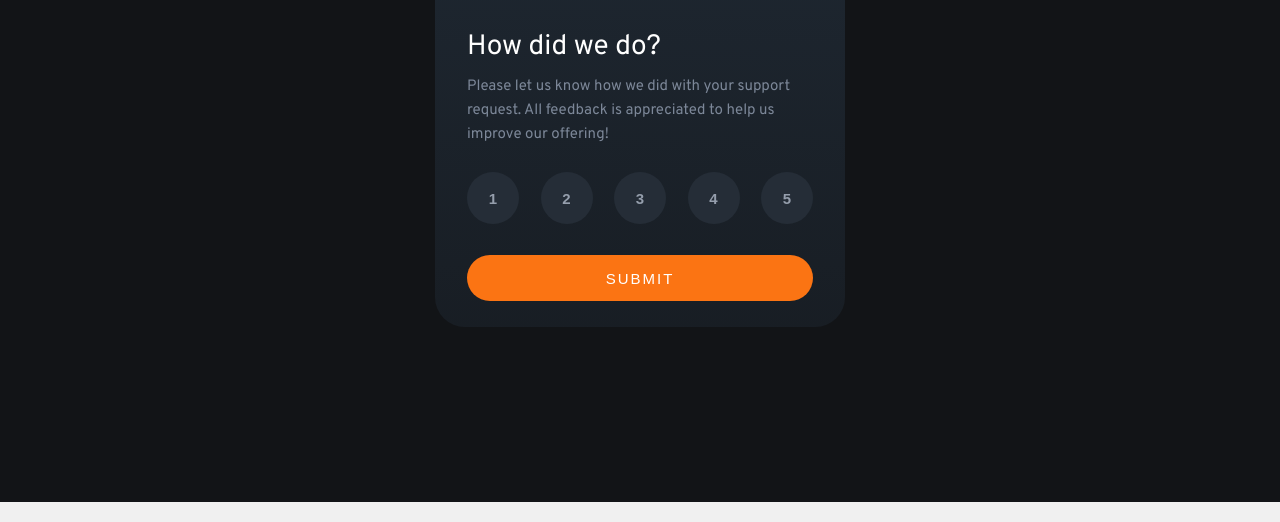
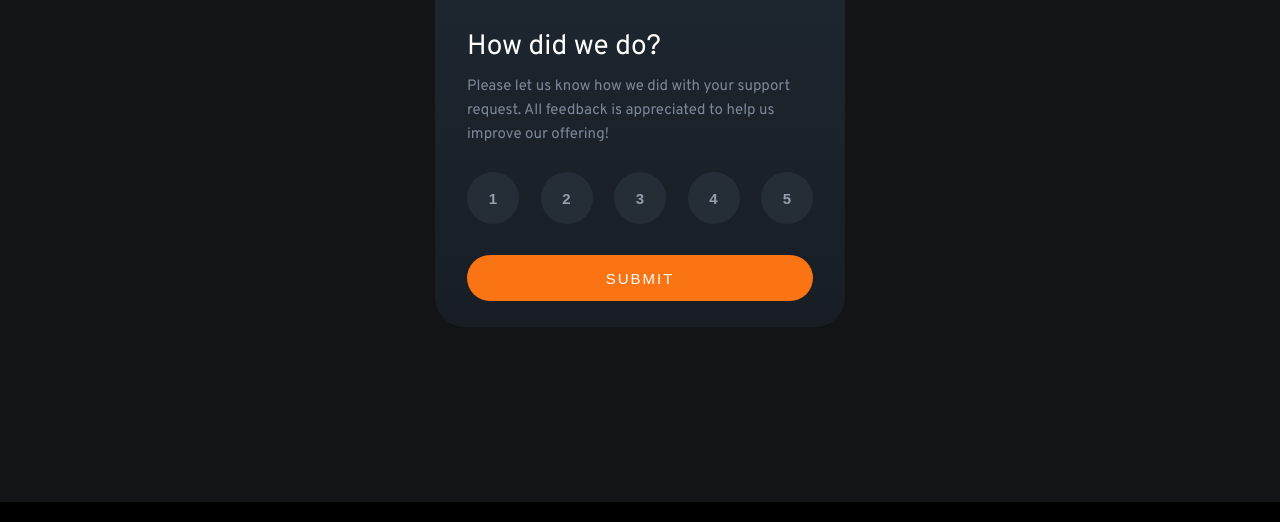
Before and after one commit to kyla42/Interactive_rating_component, a plain HTML site: page index.html in a window 1280 px wide. Shown: the part 278-800 px from the top of the page. Drawn offline with Linux system fonts and the light colour scheme.

Commit message:
Update style.css

```diff
--- a/style.css
+++ b/style.css
@@ -25,7 +25,7 @@ body {
     font-size: 1.5rem;
     font-family: 'Overpass', sans-serif;
     color: var(--Light_Grey);
-    background-color: #F0F0F0;
+    background-color: black;
     display: flex;
     justify-content: center;
 }
```
